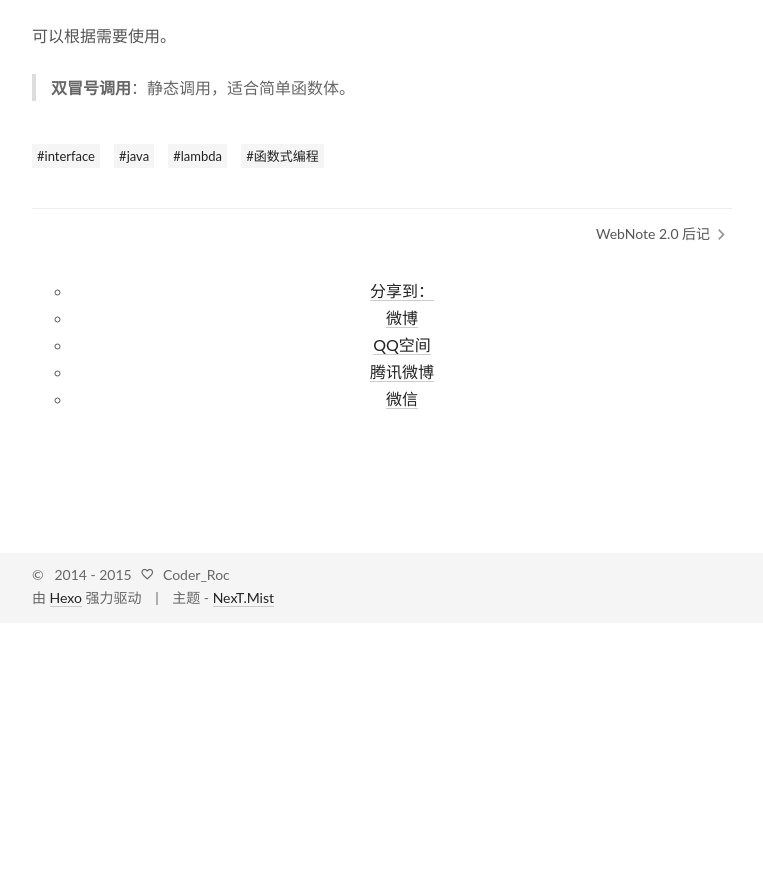
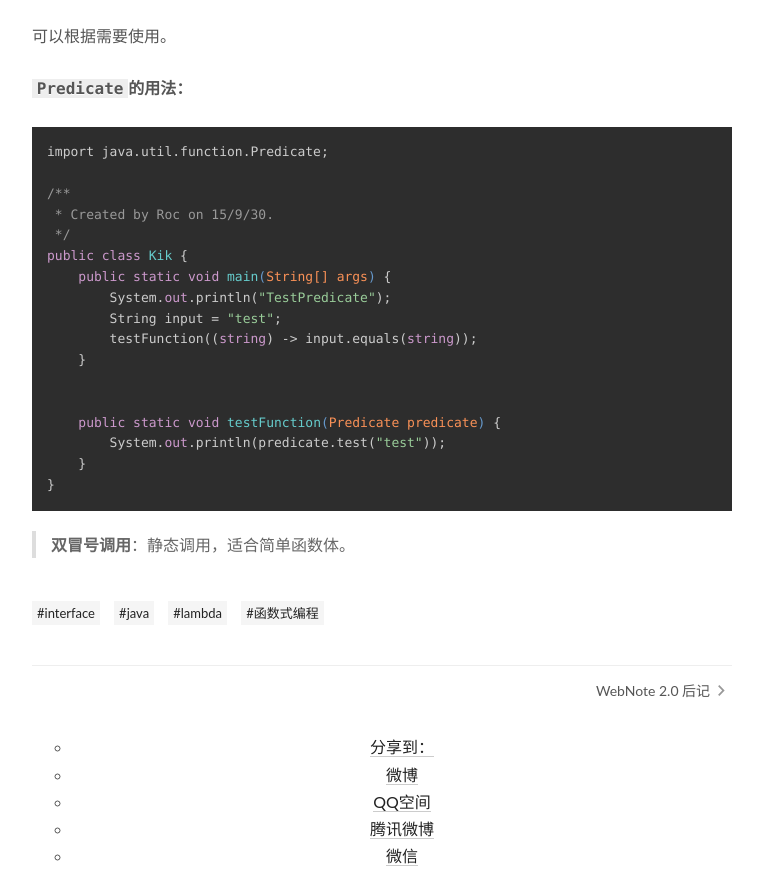
Before and after one commit to cshijiel/cshijiel.github.io, a plain HTML site: page 2015/10/01/知识记录/Java基础/Java8-interface-lambda/index.html in a window 1280 px wide. Shown: the part 1423-2295 px from the top of the page, without its empty margins (258-1021 px from the left). Before the commit the page ends 2046 px from the top, so only its background shows below. Drawn offline with Linux system fonts and the light colour scheme; a script that the page names is missing.

Commit message:
Site updated: 2015-10-01 17:35:28

```diff
--- a/2015/10/01/知识记录/Java基础/Java8-interface-lambda/index.html
+++ b/2015/10/01/知识记录/Java基础/Java8-interface-lambda/index.html
@@ -58,7 +58,7 @@ java.util.Comparator
 java.io.FileFilter
 java.i">
 <meta property="og:image" content="http://7d9owd.com1.z0.glb.clouddn.com/images/95484557-79ee-4ac6-b453-f4b61786f1c1.png">
-<meta property="og:updated_time" content="2015-10-01T06:34:49.000Z">
+<meta property="og:updated_time" content="2015-10-01T09:35:13.000Z">
 <meta name="twitter:card" content="summary">
 <meta name="twitter:title" content="Java 8 中的函数式接口与Lambda表达式">
 <meta name="twitter:description" content="函数式接口（Functional Interface）函数式接口是Java 8 对一类特殊类型的接口的称呼。
@@ -264,7 +264,25 @@ Supplier
 无参数传入，返回一个结果，方法为T <span class="function"><span class="title">get</span><span class="params">()</span></span>
 </code></pre><p>这是<code>java.util.function</code>下的所有函数式接口，可以根据名称看到大致的用途：<br><img src="http://7d9owd.com1.z0.glb.clouddn.com/images/95484557-79ee-4ac6-b453-f4b61786f1c1.png" alt="java.util.function下的所有函数式接口"></p>
 <p>可以根据需要使用。</p>
-<blockquote>
+<p><strong><code>Predicate</code>的用法：</strong></p>
+<pre><code>import java.util.function.Predicate;
+
+<span class="comment">/**
+ * Created by Roc on 15/9/30.
+ */</span>
+<span class="keyword">public</span> <span class="keyword">class</span> <span class="title">Kik</span> {
+    <span class="function"><span class="keyword">public</span> <span class="keyword">static</span> <span class="keyword">void</span> <span class="title">main</span>(<span class="params">String[] args</span>) </span>{
+        System.<span class="keyword">out</span>.println(<span class="string">"TestPredicate"</span>);
+        String input = <span class="string">"test"</span>;
+        testFunction((<span class="keyword">string</span>) -&gt; input.equals(<span class="keyword">string</span>));
+    }
+
+
+    <span class="function"><span class="keyword">public</span> <span class="keyword">static</span> <span class="keyword">void</span> <span class="title">testFunction</span>(<span class="params">Predicate predicate</span>) </span>{
+        System.<span class="keyword">out</span>.println(predicate.test(<span class="string">"test"</span>));
+    }
+}
+</code></pre><blockquote>
 <p><strong>双冒号调用</strong>：静态调用，适合简单函数体。</p>
 </blockquote>
 </span>
```
Also changed, not shown: index.html (+19 -1 lines).
